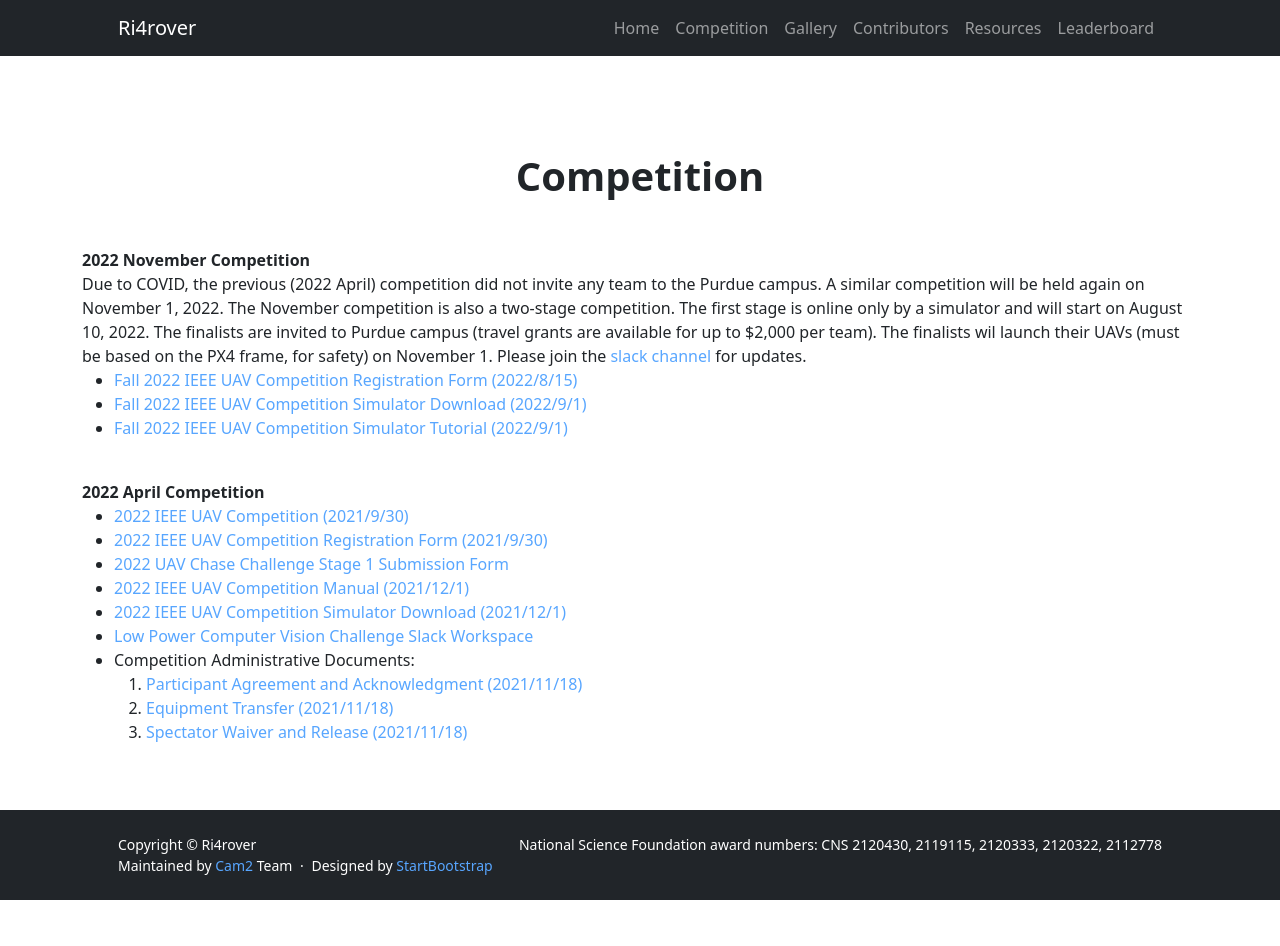
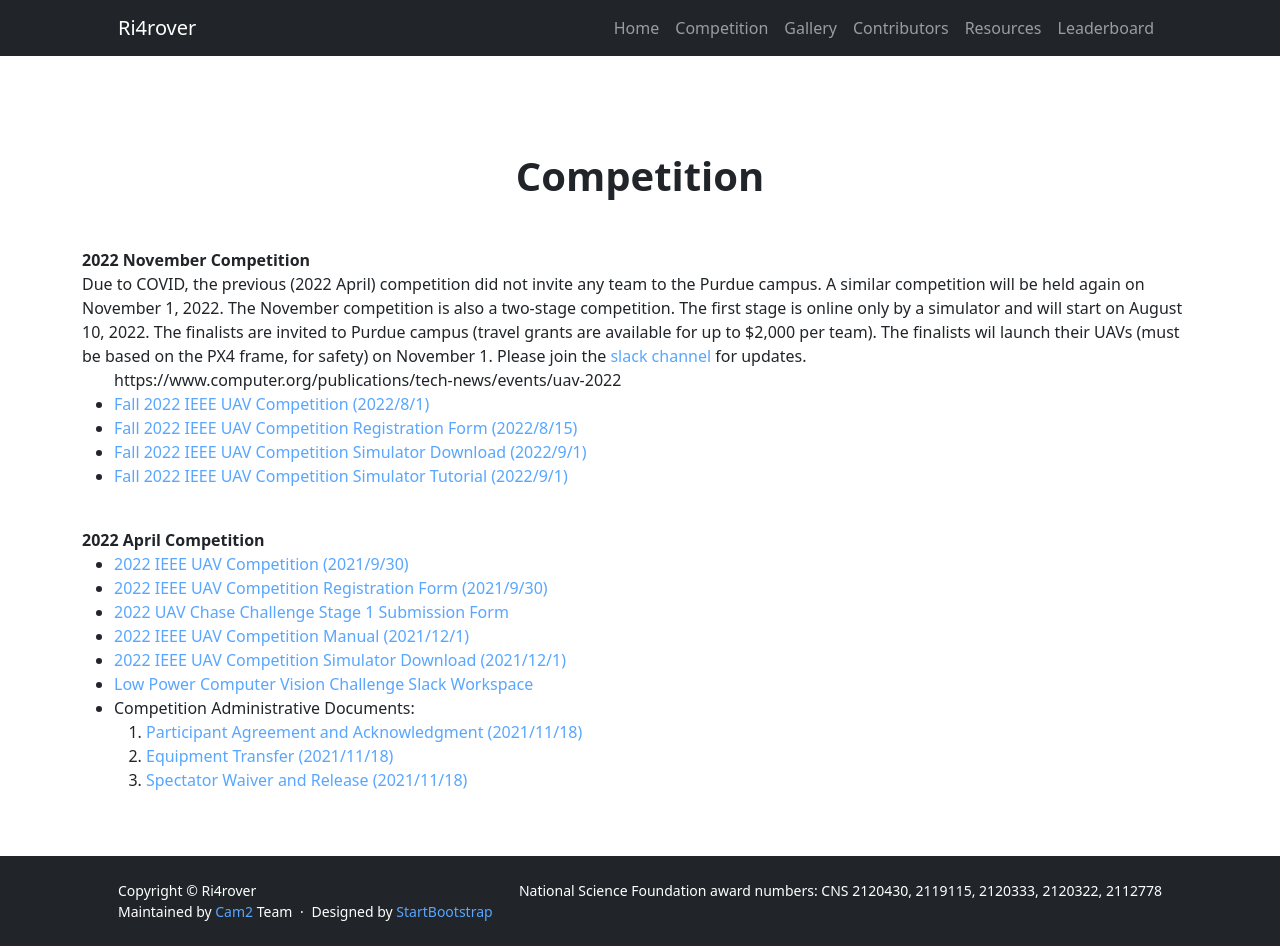
Before and after one commit to OliverQiang/Ri4rover, a Jekyll site: the page built from _pages/competition.html, in a window 1280 px wide. Built offline with Jekyll 4.4.1, drawn with Linux system fonts in a browser that asks for light colours; before the commit the page ends 900 px from its top, so only the background shows below that.

Commit message:
Update competition.html

```diff
--- a/_pages/competition.html
+++ b/_pages/competition.html
@@ -26,6 +26,11 @@ title: Ri4rover
       slack channel </a> for updates.
 
         <ul>
+            https://www.computer.org/publications/tech-news/events/uav-2022
+             <li>
+               <a href="https://www.computer.org/publications/tech-news/events/uav-2022">Fall 2022 IEEE UAV Competition (2022/8/1)</a>
+            </li>
+
             <li>
                <a href="https://forms.gle/qCVPkJTameZhGfeU6">Fall 2022 IEEE UAV Competition Registration Form (2022/8/15)</a>
             </li>
```
